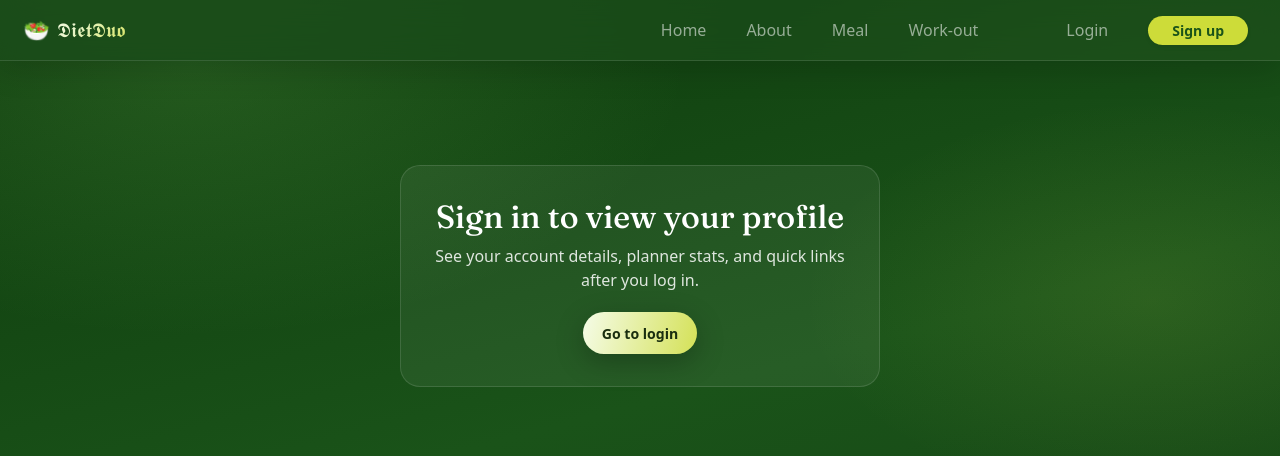
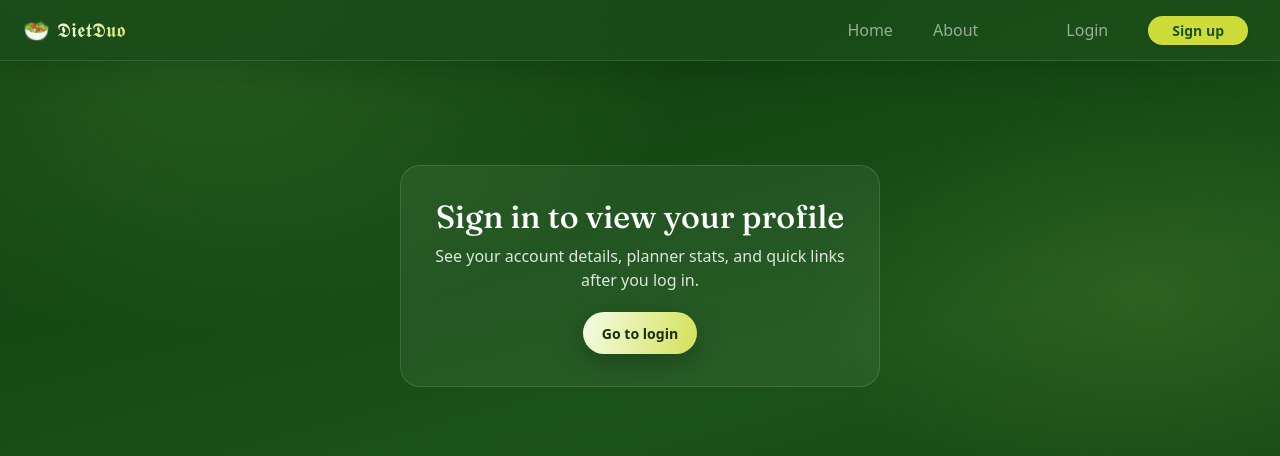
Before and after one commit to harshdharmashya/DietDuo, a React (Vite) app: page /profile in a window 1280 px wide. Shown: the top 456 px of the page. Built offline with nearby package versions, Linux system fonts and the light colour scheme; no server answers.

Commit message:
feat: add About route and reorganize Navbar links for better user navigation

```diff
--- a/src/App.tsx
+++ b/src/App.tsx
@@ -142,11 +142,11 @@ function App() {
         <div className="App">
           <Routes>
             <Route path="/" element={<Home user={user} setUser={setUser} handleLogout={handleLogout} />} />
+            <Route path="/about" element={<About user={user} setUser={setUser} handleLogout={handleLogout} />} />
             {user ?
               <>
                 <Route path="/meal" element={<Usermeal user={user} setUser={setUser} handleLogout={handleLogout} />} />
                 <Route path="/work_out" element={<User_Workout user={user} setUser={setUser} handleLogout={handleLogout} />} />
-                <Route path="/about" element={<About user={user} setUser={setUser} handleLogout={handleLogout} />} />
                 <Route path="/profile" element={<Profile user={user} setUser={setUser} handleLogout={handleLogout} />} />
                 <Route path="/register" element={user ? <Navigate to="/" /> : <Register />} />
               </>
--- a/src/component/Navbar.tsx
+++ b/src/component/Navbar.tsx
@@ -37,18 +37,18 @@ export default function Navbar(props: any) {
               <motion.li className="nav-item" whileHover={{ scale: 1.05 }} whileTap={{ scale: 0.95 }}>
                 <Link className={`nav-link fw-semibold ${isActive('/about')}`} to="/about">About</Link>
               </motion.li>
-              <motion.li className="nav-item" whileHover={{ scale: 1.05 }} whileTap={{ scale: 0.95 }}>
-                <Link className={`nav-link fw-semibold ${isActive('/meal')}`} to="/meal">Meal</Link>
-              </motion.li>
-              <motion.li className="nav-item" whileHover={{ scale: 1.05 }} whileTap={{ scale: 0.95 }}>
-                <Link className={`nav-link fw-semibold ${isActive('/work_out')}`} to="/work_out">Work-out</Link>
-              </motion.li>
 
               <div className="vr mx-3 d-none d-lg-block bg-white opacity-25" style={{ height: '24px' }}></div>
 
               {
                 props.user ?
                   <>
+                    <motion.li className="nav-item" whileHover={{ scale: 1.05 }} whileTap={{ scale: 0.95 }}>
+                      <Link className={`nav-link fw-semibold ${isActive('/meal')}`} to="/meal">Meal</Link>
+                    </motion.li>
+                    <motion.li className="nav-item" whileHover={{ scale: 1.05 }} whileTap={{ scale: 0.95 }}>
+                      <Link className={`nav-link fw-semibold ${isActive('/work_out')}`} to="/work_out">Work-out</Link>
+                    </motion.li>
                     <motion.li className="nav-item ms-lg-2" whileHover={{ scale: 1.05 }} whileTap={{ scale: 0.95 }}>
                       <Link className={`nav-link fw-semibold ${isActive('/profile')}`} to="/profile">Profile</Link>
                     </motion.li>
```
